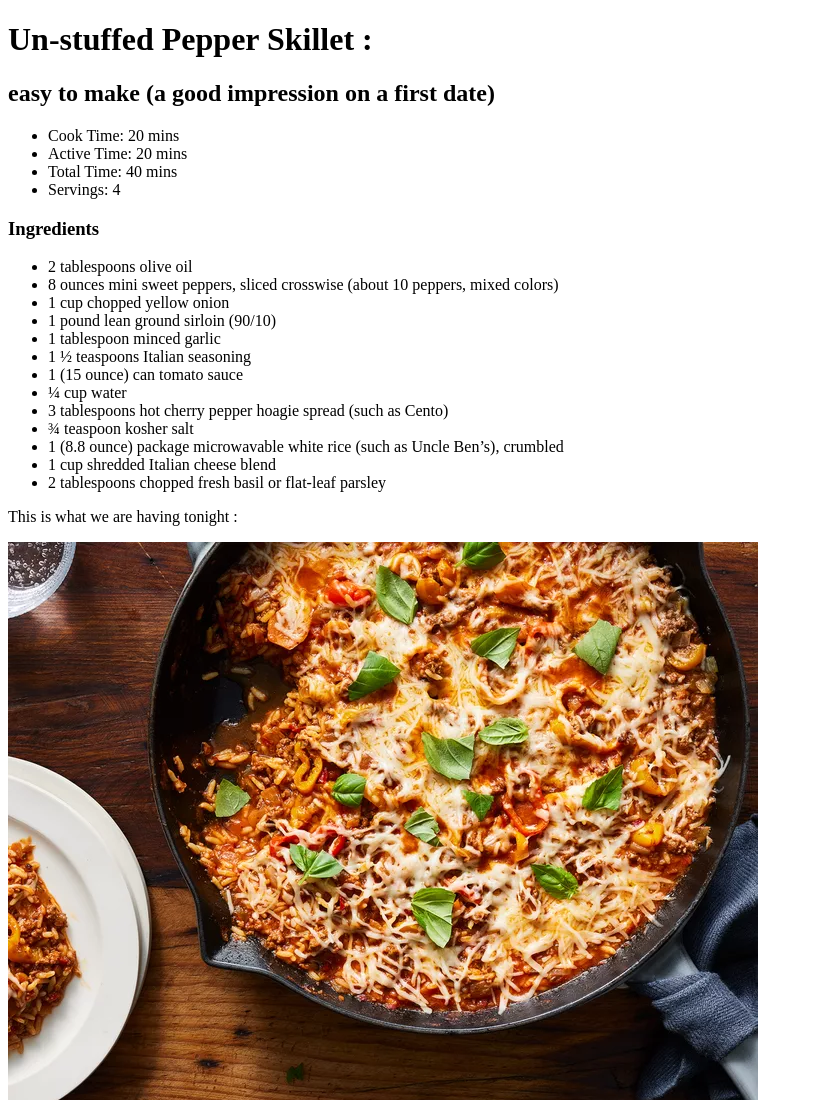
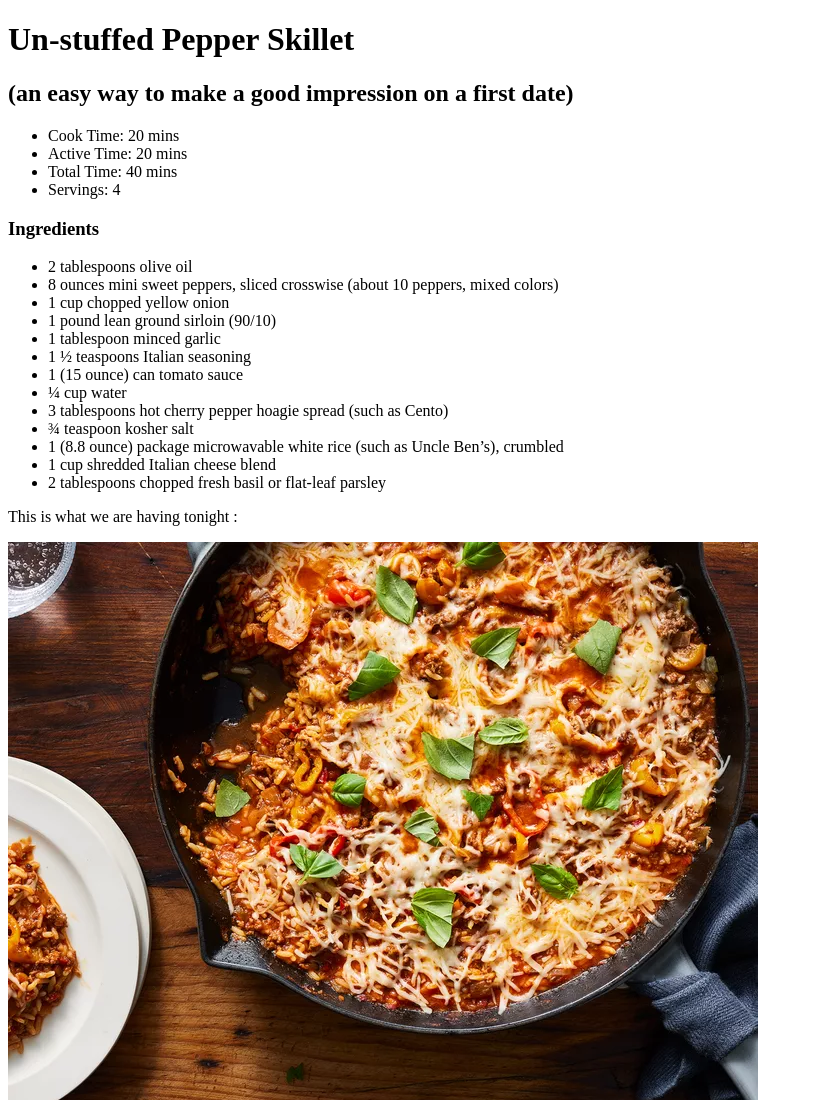
Before and after one commit to IgnorantAI/odin-recipes, a plain HTML site: page recipes/unstuffed_pepper_skillet.html in a window 1280 px wide. Shown: the top 1100 px of the page, without its empty margins (0-813 px from the left). Drawn offline with Linux system fonts and the light colour scheme.

Commit message:
more testing

```diff
--- a/recipes/unstuffed_pepper_skillet.html
+++ b/recipes/unstuffed_pepper_skillet.html
@@ -8,7 +8,7 @@
 </head>
 <body>
     <h1>
-        Un-stuffed Pepper Skillet : <h2>easy to make (a good impression on a first date)</h2>
+        Un-stuffed Pepper Skillet<h2>(an easy way to make a good impression on a first date)</h2>
     </h1>
 <ul>
     <li>Cook Time: 20 mins</li>
```
